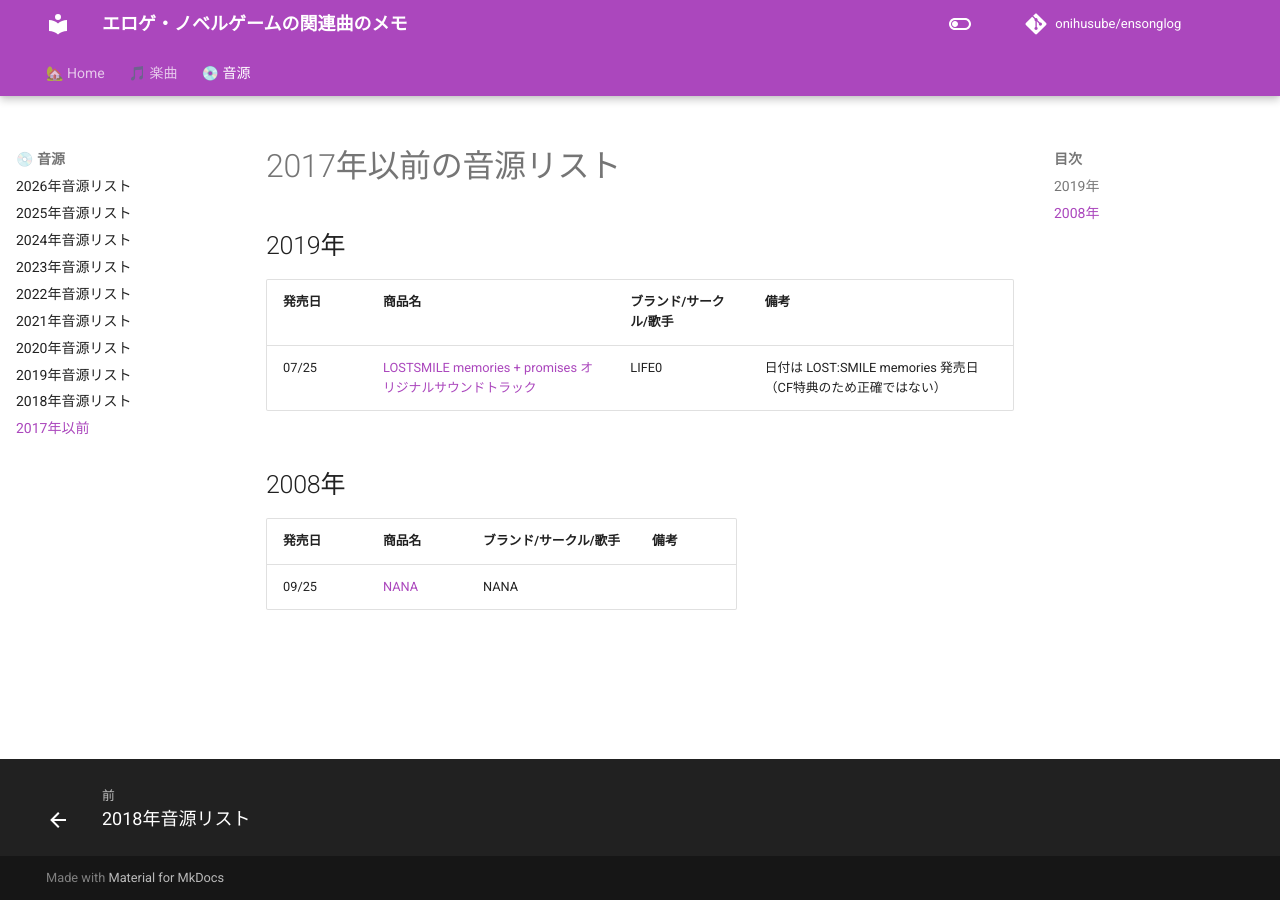
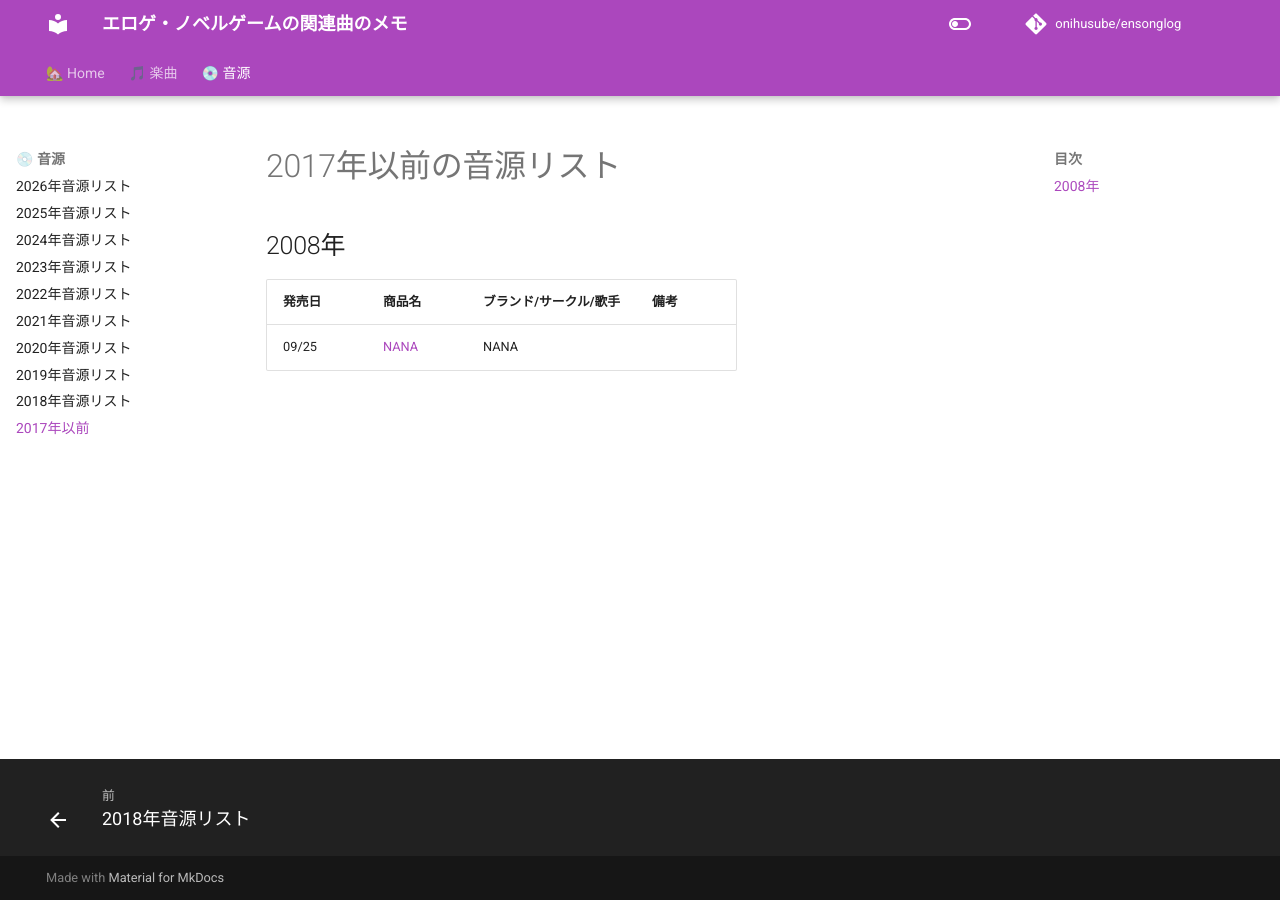
Before and after one commit to onihusube/ensonglog, an MkDocs documentation site: the page built from docs/before/音源.md, in a window 1280 px wide. Built offline with MkDocs 1.6.1 and Material for MkDocs 9.7.7, drawn with Linux system fonts in a browser that asks for light colours; comment, search, counter and statistics services are not loaded.

Commit message:
場所移動

```diff
--- a/docs/before/音源.md
+++ b/docs/before/音源.md
@@ -1,10 +1,4 @@
 # 2017年以前の音源リスト
-
-## 2019年
-
-| 発売日 | 商品名 | ブランド/サークル/歌手 | 備考 |
-|---|---|---|---|
-| 07/25 | [LOSTSMILE memories + promises オリジナルサウンドトラック](./音源個別/LOSTSMILEオリジナルサウンドトラック.md) | LIFE0 | 日付は LOST:SMILE memories 発売日（CF特典のため正確ではない） |
 
 ## 2008年
 
```
Also changed, not shown: docs/2019/音源.md (+1 -0 lines), docs/2019/楽曲個別/LOSTSMILEオリジナルサウンドトラック.md (renamed from docs/before/音源個別/LOSTSMILEオリジナルサウンドトラック.md).
